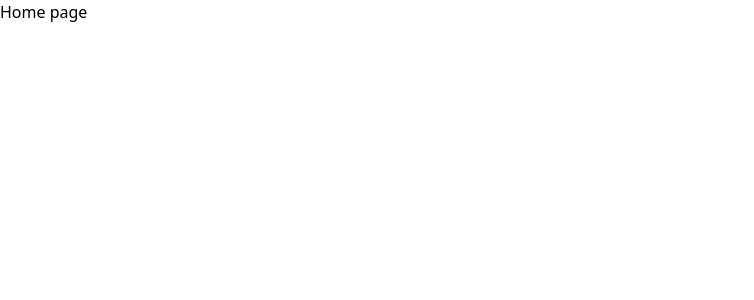
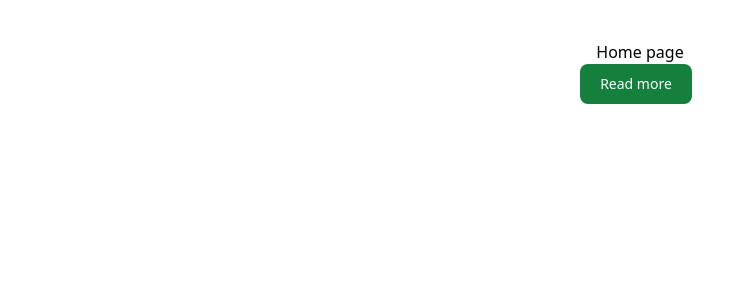
Before and after one commit to reubenjds/pokedex, a Nuxt app: page / in a window 1280 px wide. Shown: the top 300 px of the page, without its empty margins (0-754 px from the left). Built offline with nearby package versions, Linux system fonts and the light colour scheme.

Commit message:
feat buttons and text

```diff
--- a/pages/index.vue
+++ b/pages/index.vue
@@ -1,5 +1,7 @@
 <template>
-    <div>
-        Home page
+    <div class="container py-10 px-10 mx-0 min-w-full flex flex-col items-center">
+        <p>Home page</p>
+        <a href="pokemon" class="text-white bg-green-700 hover:bg-green-800 focus:ring-4 focus:ring-blue-300 font-medium rounded-lg text-sm px-5 py-2.5 mr-2 mb-2 dark:bg-blue-600 dark:hover:bg-blue-700 focus:outline-none dark:focus:ring-blue-800">Read more</a>
+
     </div>
   </template>
--- a/pages/pokemon.vue
+++ b/pages/pokemon.vue
@@ -1,5 +1,8 @@
 <template>
     <div>
-        Pokemon test
+        <string>Pokemans = bulbasaur</string>
+        Pokemans
+        <!-- yo idk how to link back to the index page wihtout writing this link -->
+        <p></p><a href="http://localhost:3000" class="text-white bg-green-700 hover:bg-green-800 focus:ri  ng-4 focus:ring-blue-300 font-medium rounded-lg text-sm px-5 py-2.5 mr-2 mb-2 dark:bg-blue-600 dark:hover:bg-blue-700 focus:outline-none dark:focus:ring-blue-800">I dont want to see pokemans no mo</a>
     </div>
 </template>
```
